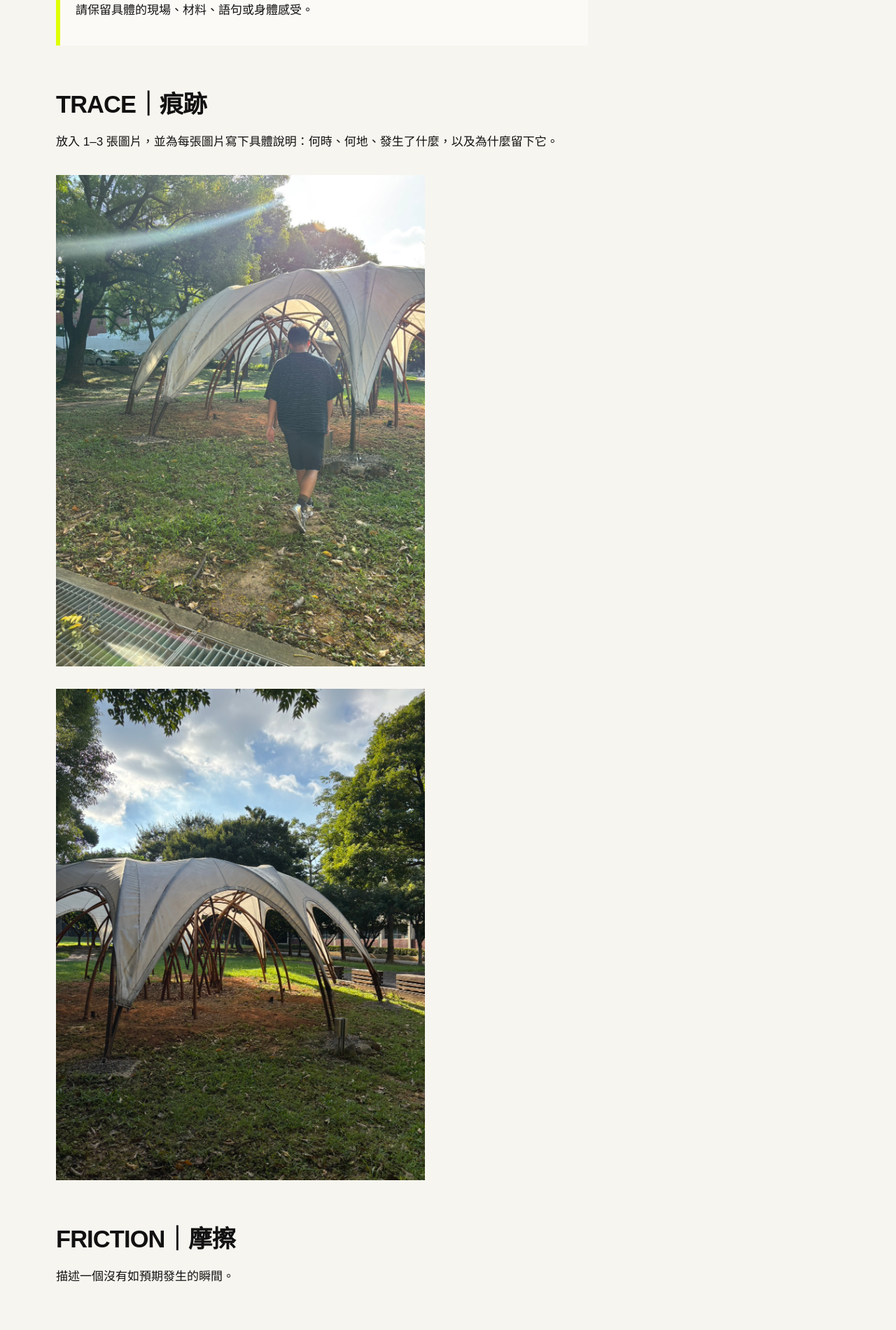
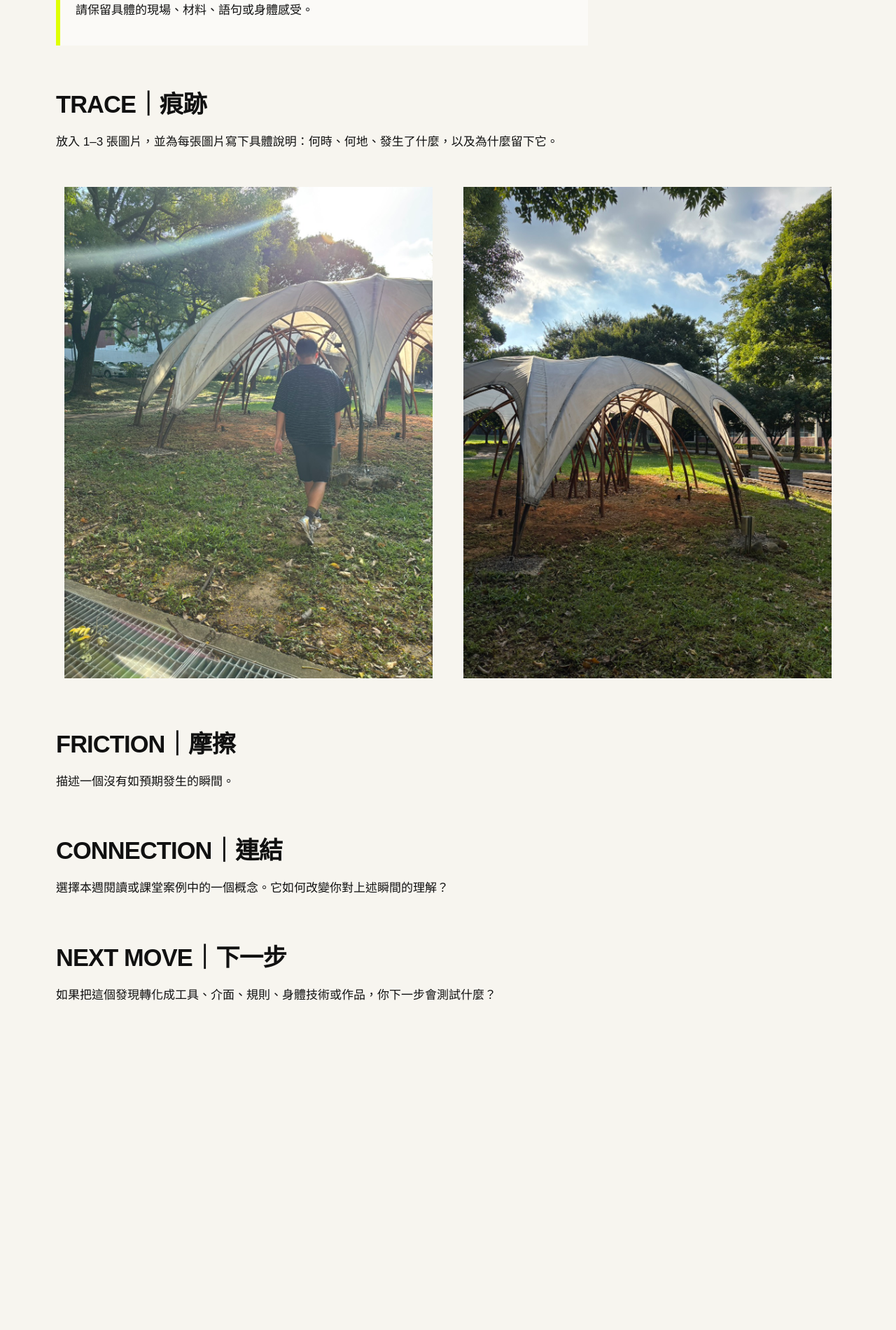
Before and after one commit to liki1928/fieldworkarchive, a Jekyll site: the page built from weeks/week-02.md, in a window 1280 px wide. Shown: the part 409-2309 px from the top of the page at 70% size. Built offline with Jekyll 4.4.1, drawn with Linux system fonts in a browser that asks for light colours; after the commit the page ends 1953 px from its top, so only the background shows below that.

Commit message:
Update week-02.md

```diff
--- a/weeks/week-02.md
+++ b/weeks/week-02.md
@@ -12,7 +12,10 @@ permalink: /weeks/week-02/
 ## TRACE｜痕跡
 
 放入 1–3 張圖片，並為每張圖片寫下具體說明：何時、何地、發生了什麼，以及為什麼留下它。<br>
-![圖一]({{ '/assets/images/w02-1.jpg' | relative_url }})![圖二]({{ '/assets/images/w02-2.jpg' | relative_url }})
+<div style="display: flex; gap: 20px;">
+  <img src="{{ '/assets/images/w02-1.jpg' | relative_url }}" alt="圖一" style="width: 50%;">
+  <img src="{{ '/assets/images/w02-2.jpg' | relative_url }}" alt="圖二" style="width: 50%;">
+</div>
 
 
 ## FRICTION｜摩擦
```
